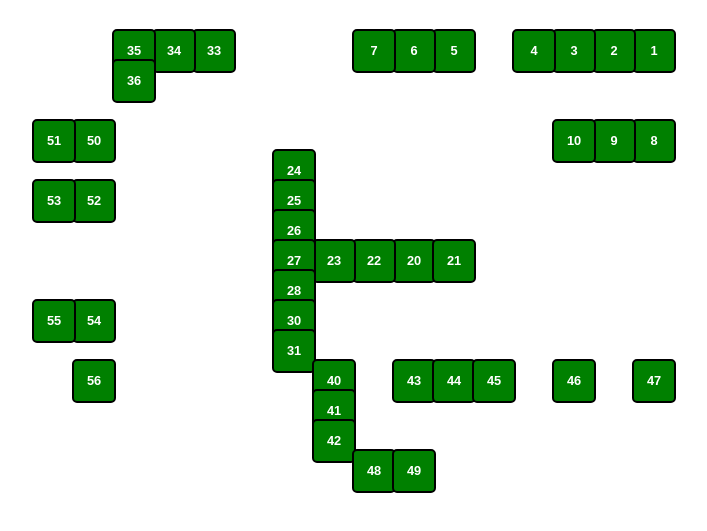
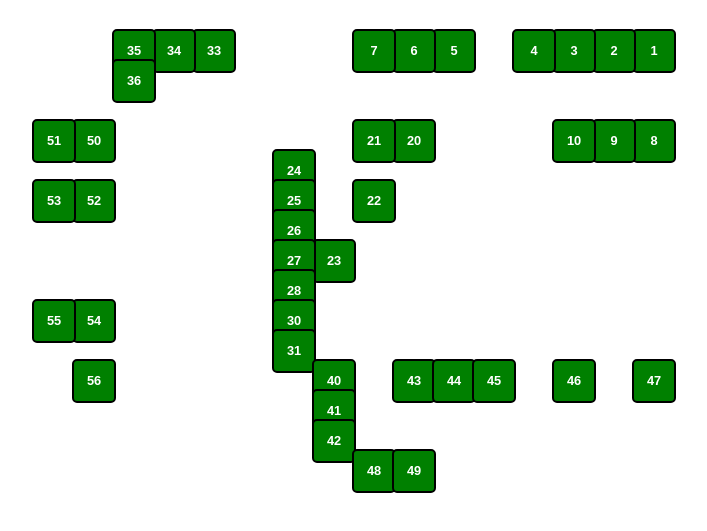
Before and after one commit to Sturko95/gestion_resa, a plain HTML site: page index.html in a window 1280 px wide. Shown: the part 131-662 px from the top of the page, without its empty margins (328-1035 px from the left). Drawn offline with Linux system fonts and the light colour scheme.

Commit message:
Update index.html

```diff
--- a/index.html
+++ b/index.html
@@ -46,7 +46,7 @@
             { number: 1, left: '90%', top: '5%' }, { number: 2, left: '85%', top: '5%' }, { number: 3, left: '80%', top: '5%' }, { number: 4, left: '75%', top: '5%' },
             { number: 5, left: '65%', top: '5%' }, { number: 6, left: '60%', top: '5%' }, { number: 7, left: '55%', top: '5%' },
             { number: 8, left: '90%', top: '20%' }, { number: 9, left: '85%', top: '20%' }, { number: 10, left: '80%', top: '20%' },
-            { number: 20, left: '60%', top: '40%' }, { number: 21, left: '65%', top: '40%' }, { number: 22, left: '55%', top: '40%' }, { number: 23, left: '50%', top: '40%' },
+            { number: 20, left: '60%', top: '20%' }, { number: 21, left: '55%', top: '20%' }, { number: 22, left: '55%', top: '30%' }, { number: 23, left: '50%', top: '40%' },
             { number: 24, left: '45%', top: '25%' }, { number: 25, left: '45%', top: '30%' }, { number: 26, left: '45%', top: '35%' }, { number: 27, left: '45%', top: '40%' },
             { number: 28, left: '45%', top: '45%' }, { number: 30, left: '45%', top: '50%' }, { number: 31, left: '45%', top: '55%' },
             { number: 33, left: '35%', top: '5%' }, { number: 34, left: '30%', top: '5%' }, { number: 35, left: '25%', top: '5%' }, { number: 36, left: '25%', top: '10%' },
```
